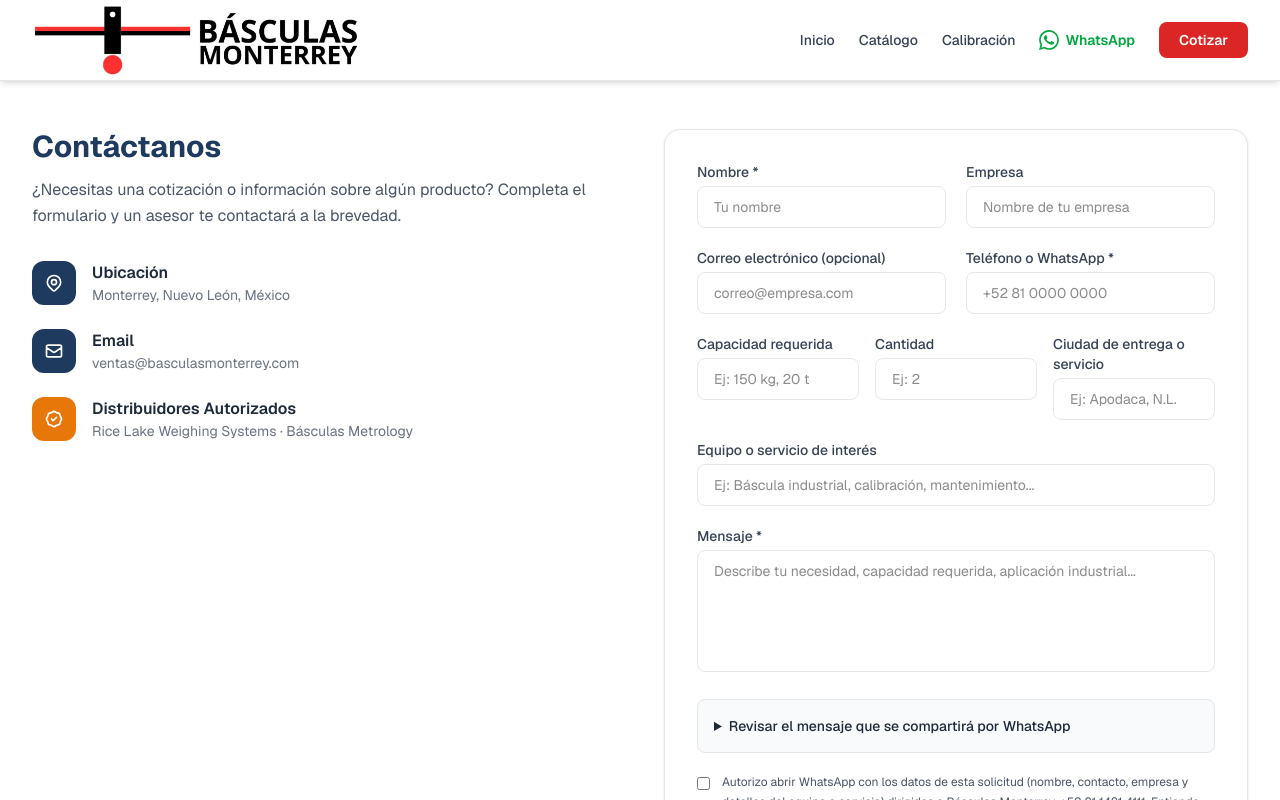
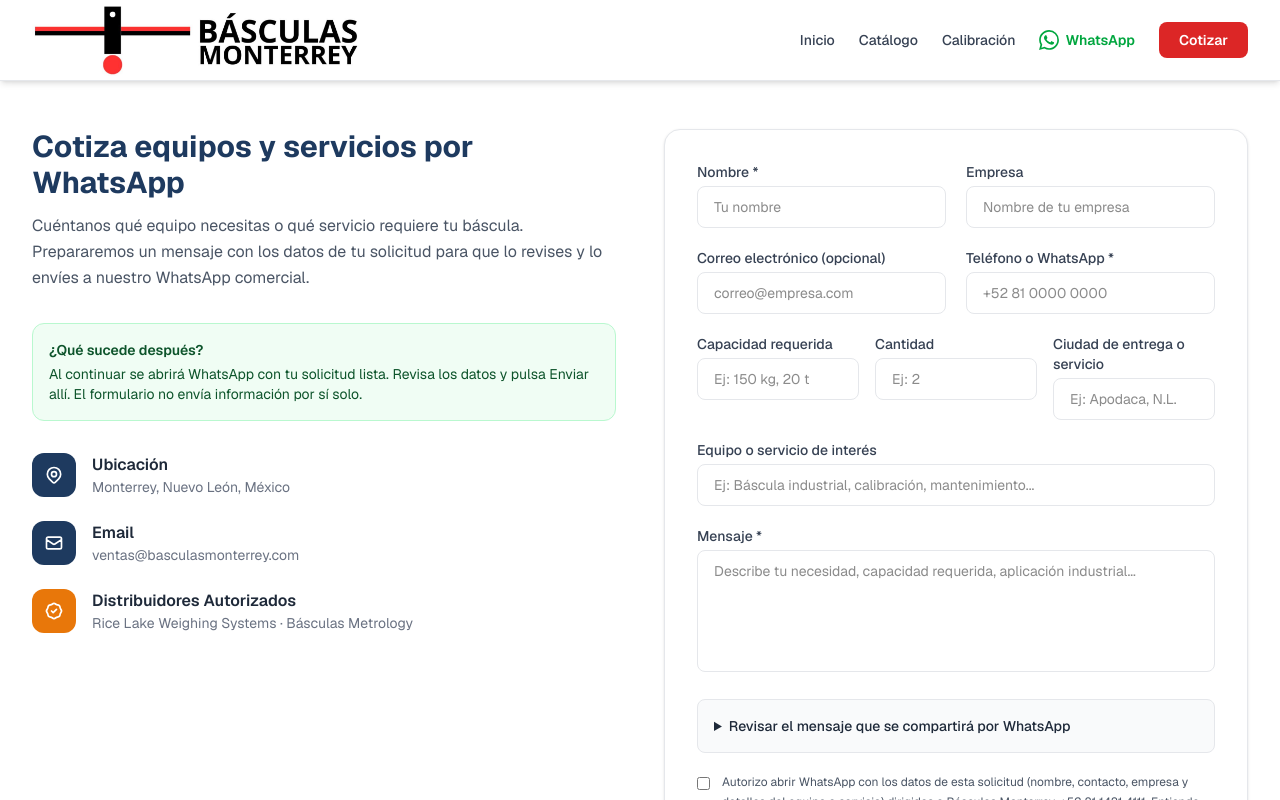
Before and after one commit to resortsbd-rgb/Basculas-Monterrey, a Next.js app: page /contacto in a window 1280 px wide. Shown: the top 800 px of the page. Built offline with nearby package versions, Linux system fonts and the light colour scheme.

Commit message:
feat(conversion): explain WhatsApp quote handoff on contact page

```diff
--- a/src/app/contacto/page.tsx
+++ b/src/app/contacto/page.tsx
@@ -2,8 +2,8 @@ import { Suspense } from "react";
 import ContactoForm from "./ContactoForm";
 
 export const metadata = {
-  title: "Contacto y Cotización | Básculas Monterrey",
-  description: "Solicita una cotización de equipos de pesaje industrial. Distribuidor autorizado Rice Lake y Básculas Metrology en Monterrey.",
+  title: "Cotizar Básculas Industriales y Servicios en Monterrey | Básculas Monterrey",
+  description: "Solicita por WhatsApp una cotización de básculas industriales, calibración o mantenimiento. Comparte capacidad, cantidad y ciudad para recibir atención comercial.",
   alternates: { canonical: "/contacto" },
 };
 
@@ -13,10 +13,15 @@ export default function ContactoPage() {
       <div className="grid grid-cols-1 lg:grid-cols-2 gap-12">
         {/* Info */}
         <div>
-          <h1 className="text-3xl font-bold text-[#1e3a5f] mb-3">Contáctanos</h1>
+          <h1 className="text-3xl font-bold text-[#1e3a5f] mb-3">Cotiza equipos y servicios por WhatsApp</h1>
           <p className="text-gray-600 mb-8 leading-relaxed">
-            ¿Necesitas una cotización o información sobre algún producto? Completa el formulario y un asesor te contactará a la brevedad.
+            Cuéntanos qué equipo necesitas o qué servicio requiere tu báscula. Prepararemos un mensaje con los datos de tu solicitud para que lo revises y lo envíes a nuestro WhatsApp comercial.
           </p>
+
+          <div className="bg-green-50 border border-green-200 rounded-xl p-4 mb-8 text-sm text-green-900">
+            <p className="font-semibold mb-1">¿Qué sucede después?</p>
+            <p>Al continuar se abrirá WhatsApp con tu solicitud lista. Revisa los datos y pulsa Enviar allí. El formulario no envía información por sí solo.</p>
+          </div>
 
           <div className="space-y-6">
             <div className="flex items-start gap-4">
```
